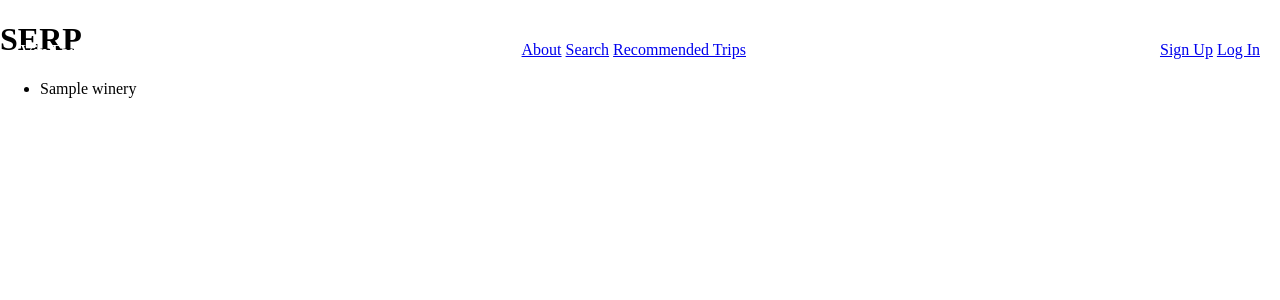
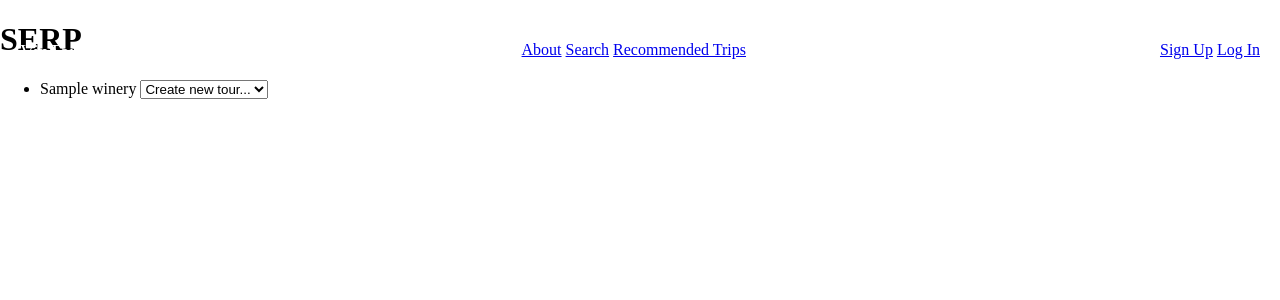
Before and after one commit to tanyasadarangani/vintour, a Django app: page /serp/ in a window 1280 px wide. Shown: the top 300 px of the page. Run offline with Django 3.2, Linux system fonts and the light colour scheme; tables that the repository leaves empty hold one stand-in row (values such as "Sample post").

Commit message:
adding serp dropdowns and forms, updated model

```diff
--- a/main_app/models.py
+++ b/main_app/models.py
@@ -12,17 +12,18 @@ class Profile(models.Model):
 
 class Tour(models.Model):
     user = models.ForeignKey(User, on_delete=models.CASCADE)
-    numberofstops = models.IntegerField()
-    traveldistance = models.FloatField()
-    traveltime = models.FloatField()
+    name = models.CharField(max_length=40, default='Newly Created Tour')
+    numberofstops = models.IntegerField(blank=True)
+    traveldistance = models.FloatField(blank=True)
+    traveltime = models.FloatField(blank=True)
     regions = models.CharField(max_length=250)
 
 class Stop(models.Model):
     tour = models.ForeignKey(Tour, on_delete=models.CASCADE)
     name = models.CharField(max_length=200)
-    region = models.CharField(max_length=50)
-    hoursopen = models.CharField(max_length=50)
-    phone = models.CharField(max_length=13)
+    region = models.CharField(max_length=50, blank=True)
+    hoursopen = models.CharField(max_length=50, blank=True)
+    phone = models.CharField(max_length=13, blank=True)
 
 class Winery(models.Model):
     name = models.CharField(max_length=100)
--- a/main_app/templates/serp.html
+++ b/main_app/templates/serp.html
@@ -8,6 +8,12 @@
 {% for place in query_result %}
 <li>
 {{ place.name }}
+<select name="Select Tour" id="select">
+    <option value='create'>Create new tour...</option>
+    {% for tour in tours %}
+        <option value='{{tour.name}}'>{{ tour.name }}</option>
+    {% endfor %}
+</select>
 </li>
 
 {% endfor %}
--- a/main_app/views.py
+++ b/main_app/views.py
@@ -5,7 +5,7 @@ from django.contrib.auth.decorators import login_required
 from django.contrib.auth.mixins import LoginRequiredMixin
 from googleplaces import GooglePlaces, types, lang
 import os
-from .models import Winery
+from .models import Winery, Tour, Stop, User
 
 def signup(request):
   error_message = ''
@@ -42,6 +42,11 @@ def serp(request):
   #google_places = GooglePlaces(key)
   #query_result = google_places.nearby_search(location='Napa, California', keyword='Winery')
 
+  if request.user.is_authenticated:
+    tours = Tour.objects.filter(user=request.user.id)
+  else:
+    tours = None
+
   query_result = Winery.objects.all()
 
-  return render(request, 'serp.html', {'key': key, 'query_result': query_result})
+  return render(request, 'serp.html', {'key': key, 'query_result': query_result, 'tours': tours})
```
Also changed, not shown: main_app/migrations/0004_auto_20190617_2148.py (added), main_app/migrations/0005_auto_20190617_2148.py (added).
